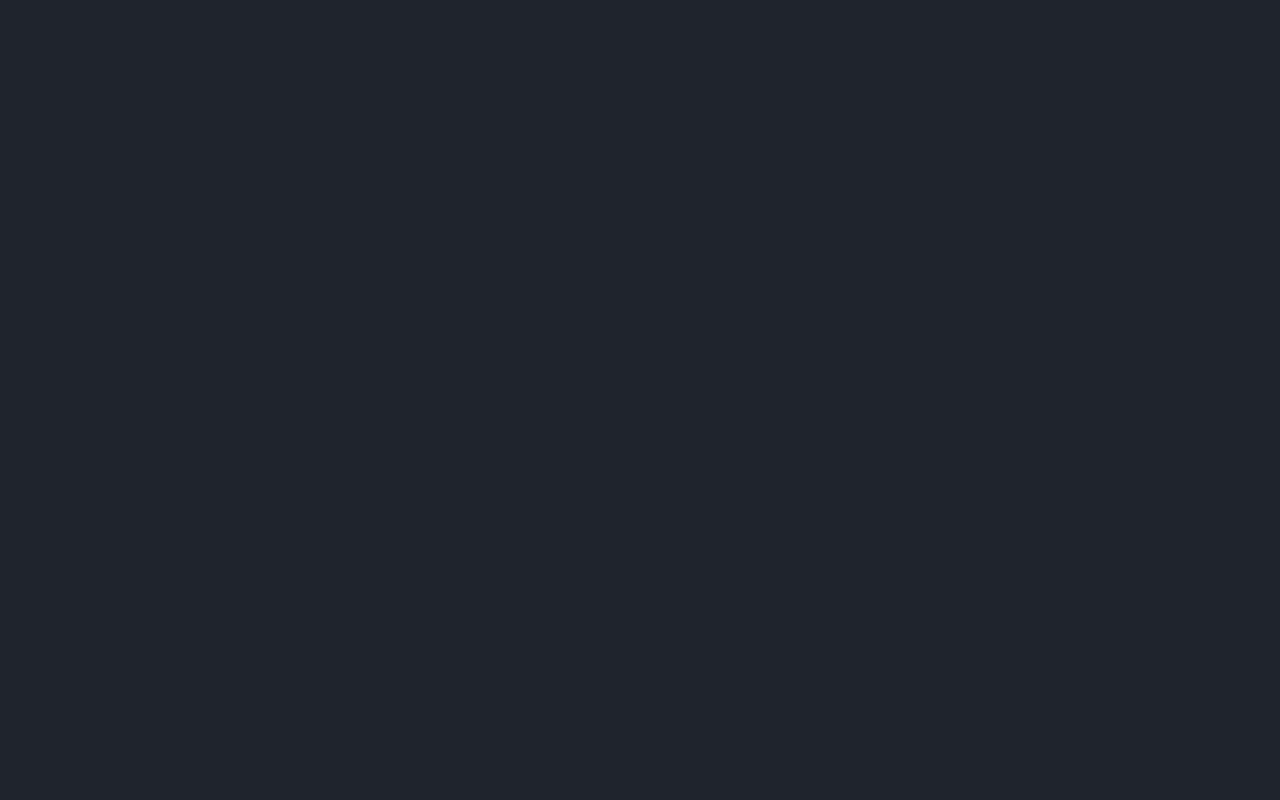
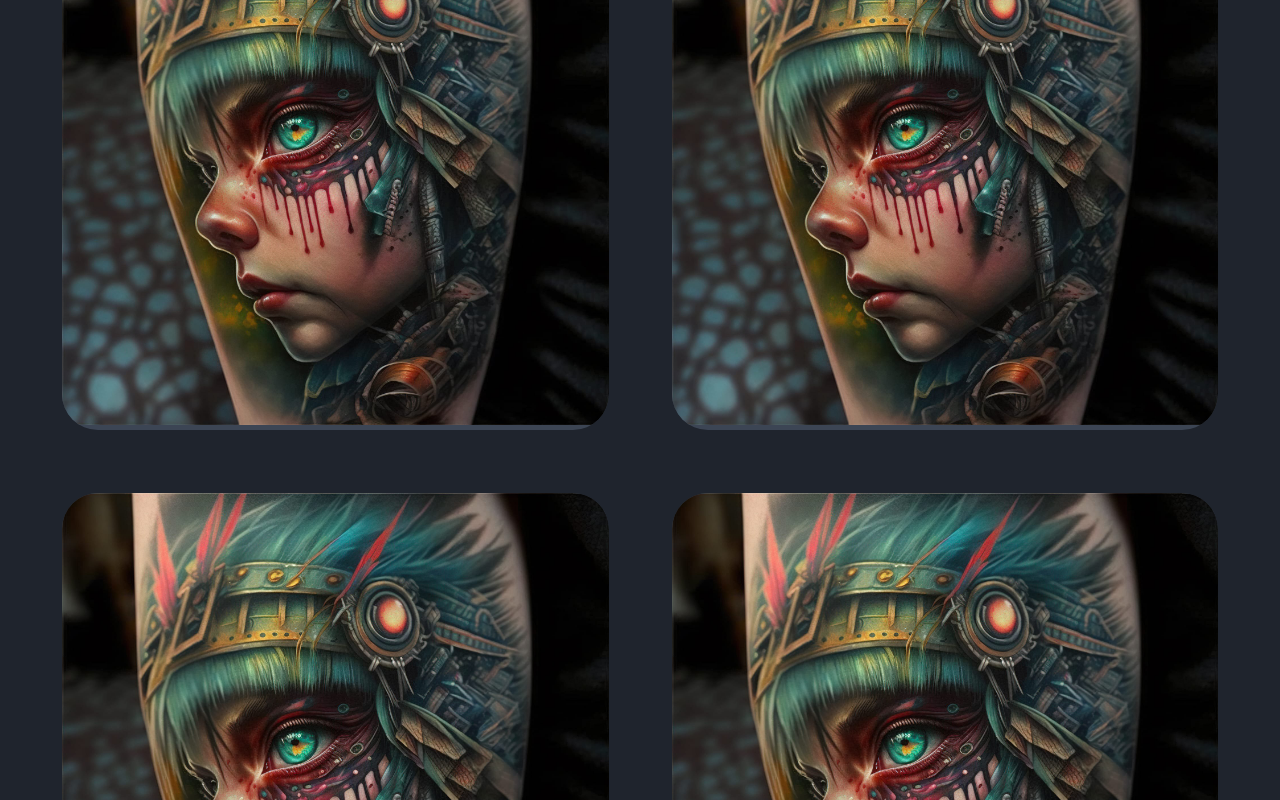
Before and after one commit to Dieote/portfolio-personal, an Angular app: page /portfolio in a window 1280 px wide. Shown: the part 300-1100 px from the top of the page. Before the commit the page ends 800 px from the top, so only its background shows below. Built offline with nearby package versions, Linux system fonts and the light colour scheme.

Commit message:
componente portafolio

```diff
--- a/src/app/components/header/header.component.css
+++ b/src/app/components/header/header.component.css
@@ -3,7 +3,7 @@
   top: 0;
   left: 0;
   width: 100%;
-  padding: .3rem 1%;
+  padding: .3rem 2%;
   background: var(--bg-color);
   display: flex;
   justify-content: space-between;
--- a/src/app/components/portfolio/portfolio.component.css
+++ b/src/app/components/portfolio/portfolio.component.css
@@ -0,0 +1,76 @@
+.portfolio{
+  background-color: var();
+}
+.portfolio h2{
+  margin-bottom: 4rem;
+}
+.portfolio-container{
+  display: grid;
+  grid-template-columns: repeat(auto-fit, minmax(380px, 1fr));
+  align-items: center;
+  gap: 3.5rem;
+  margin: 3rem;
+}
+.portfolio-container .portfolio-box{
+  background-color: var(--second-bg-color);
+  position: sticky;
+  border-radius: 2rem;
+  overflow: hidden;
+}
+.portfolio-box img{
+  width: 100%;
+  transition: .5s ease;
+}
+.portfolio-box:hover img{
+  transform: scale(1.1);
+}
+.portfolio-box .portfolio-layer{
+  position: absolute;
+  bottom: 0;
+  left: 0;
+  width: 100%;
+  height: 65%;
+  background: linear-gradient(rgb(0,0,0,.1), var(--main-color));
+  display: flex;
+  justify-content: center;
+  align-items: center;
+  flex-direction: column;
+  text-align: center;
+  transform: translateY(100%);
+}
+.portfolio-box:hover .portfolio-layer{
+  transform: translateY(0%);
+
+}
+.portfolio-layer h4{
+  font-size: 2.5rem;
+  margin-bottom: 0;
+}
+.portfolio-layer p{
+  font-size: 1.3rem;
+  margin: 0rem 1rem 1rem;
+}
+.portfolio-layer a {
+  display: inline-flex;
+  justify-content: center;
+  align-items: center;
+  width: 2.5rem;
+  height: 2.5rem;
+  border-radius: 50%;
+  /* background-color: white; */
+}
+.portfolio-layer a i{
+  font-size: 1.4rem;
+  color: black;
+}
+
+.heading{
+  text-align: center;
+  font-size: 3rem;
+}
+span{
+  color: var(--main-color);
+}
+img{
+  width: 35vw;
+}
--- a/src/app/components/portfolio/portfolio.component.html
+++ b/src/app/components/portfolio/portfolio.component.html
@@ -1 +1,80 @@
-<p>portfolio works!</p>
+<div class="portfolio" id="portfolio">
+  <h2 class="heading">Ultimos proyectos<span>.</span></h2>
+
+  <div class="portfolio-container">
+    <div class="portfolio-box">
+      <img src="/assets/plumas.jpg" alt="Imagen Proyecto" />
+      <div class="portfolio-layer">
+        <h4>Tatto-Art.E</h4>
+        <P>
+          Pagina web para local de tatuajes. Funcionalidad de registro y edicion
+          de usuarios con roles, gestión de reservas sección de diseños con
+          galería de fotos y sección de comentarios.
+        </P>
+        <a href="#" target="_blank"
+          ><i class="fa fa-external-link" aria-hidden="true"></i
+        ></a>
+      </div>
+    </div>
+
+    <div class="portfolio-box">
+      <img src="/assets/plumas.jpg" alt="Imagen Proyecto" />
+      <div class="portfolio-layer">
+        <h4>Tatto-Art.E</h4>
+        <P>
+          Pagina web para local de tatuajes. Funcionalidad de registro y edicion
+          de usuarios con roles, gestión de reservas sección de diseños con
+          galería de fotos y sección de comentarios.
+        </P>
+        <a href="#" target="_blank"
+          ><i class="fa fa-external-link" aria-hidden="true"></i
+        ></a>
+      </div>
+    </div>
+
+    <div class="portfolio-box">
+      <img src="/assets/plumas.jpg" alt="Imagen Proyecto" />
+      <div class="portfolio-layer">
+        <h4>Tatto-Art.E</h4>
+        <P>
+          Pagina web para local de tatuajes. Funcionalidad de registro y edicion
+          de usuarios con roles, gestión de reservas sección de diseños con
+          galería de fotos y sección de comentarios.
+        </P>
+        <a href="#" target="_blank"
+          ><i class="fa fa-external-link" aria-hidden="true"></i
+        ></a>
+      </div>
+    </div>
+
+    <div class="portfolio-box">
+      <img src="/assets/plumas.jpg" alt="Imagen Proyecto" />
+      <div class="portfolio-layer">
+        <h4>Tatto-Art.E</h4>
+        <P>
+          Pagina web para local de tatuajes. Funcionalidad de registro y edicion
+          de usuarios con roles, gestión de reservas sección de diseños con
+          galería de fotos y sección de comentarios.
+        </P>
+        <a href="#" target="_blank"
+          ><i class="fa fa-external-link" aria-hidden="true"></i
+        ></a>
+      </div>
+    </div>
+
+    <div class="portfolio-box">
+      <img src="/assets/plumas.jpg" alt="Imagen Proyecto" />
+      <div class="portfolio-layer">
+        <h4>Tatto-Art.E</h4>
+        <P>
+          Pagina web para local de tatuajes. Funcionalidad de registro y edicion
+          de usuarios con roles, gestión de reservas sección de diseños con
+          galería de fotos y sección de comentarios.
+        </P>
+        <a href="#" target="_blank"
+          ><i class="fa fa-external-link" aria-hidden="true"></i
+        ></a>
+      </div>
+    </div>
+  </div>
+</div>
```
